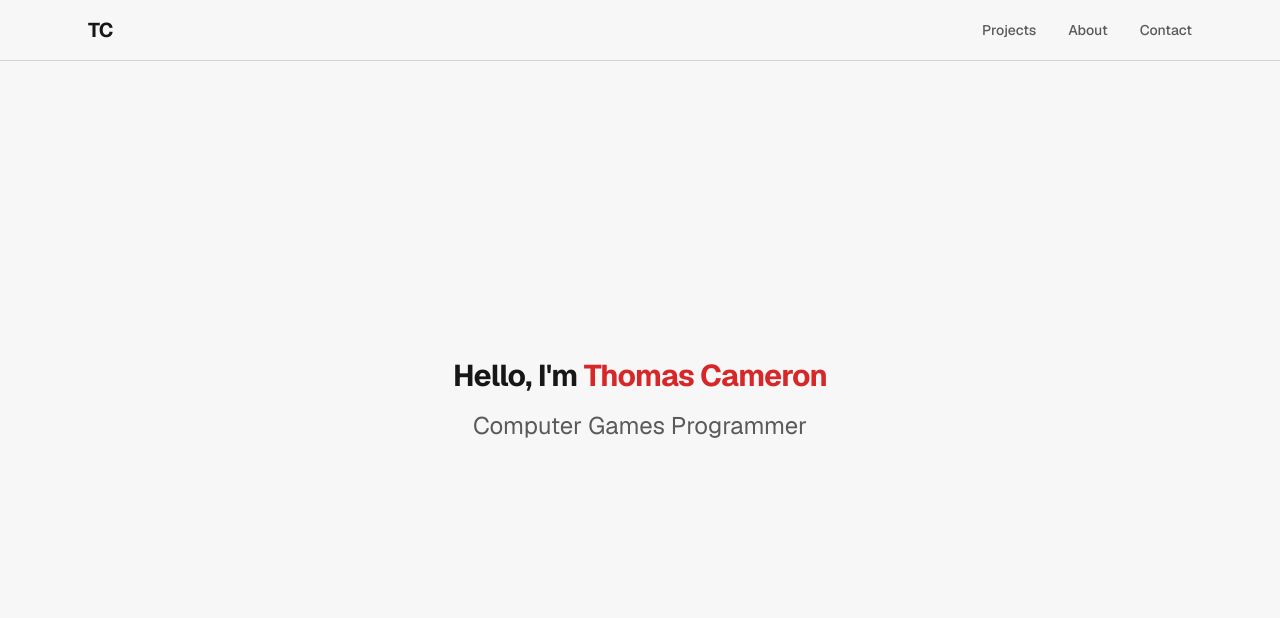
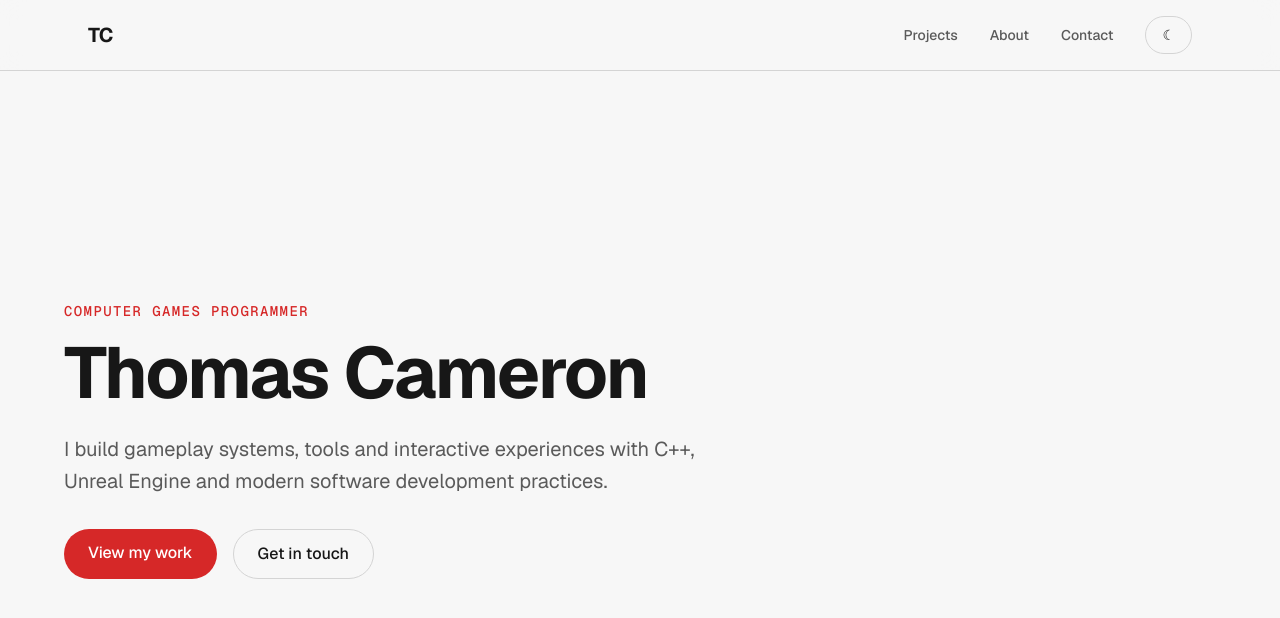
Before and after one commit to tjaec/games-portfolio, a Next.js app: page / in a window 1280 px wide. Shown: the top 618 px of the page. Built offline with nearby package versions, Linux system fonts and the light colour scheme.

Commit message:
feat: add persistent theme toggle

```diff
--- a/src/app/globals.css
+++ b/src/app/globals.css
@@ -1,4 +1,6 @@
 @import "tailwindcss";
+
+@custom-variant dark (&:where(.dark, .dark *));
 
 :root {
   --background: #f7f7f7;
--- a/src/app/layout.tsx
+++ b/src/app/layout.tsx
@@ -22,7 +22,23 @@ export default function RootLayout({ children }: LayoutProps<"/">) {
     <html
       lang="en"
       className={`${geistSans.variable} ${geistMono.variable} h-full antialiased`}
+      suppressHydrationWarning
     >
+      <head>
+        <script
+          dangerouslySetInnerHTML={{
+            __html: `
+              (function () {
+                const theme = localStorage.getItem("theme");
+
+                if (theme === "dark") {
+                  document.documentElement.classList.add("dark");
+                }
+              })();
+            `,
+          }}
+        />
+      </head>
       <body className="min-h-full flex flex-col">{children}</body>
     </html>
   );
--- a/src/app/page.tsx
+++ b/src/app/page.tsx
@@ -8,6 +8,7 @@ export default function Home() {
       <Hero
         name="Thomas Cameron"
         role="Computer Games Programmer"
+        description="I build gameplay systems, tools and interactive experiences with C++, Unreal Engine and modern software development practices."
       />
     </main>
   );
--- a/src/components/home/Hero.tsx
+++ b/src/components/home/Hero.tsx
@@ -1,19 +1,41 @@
 type HeroProps = {
     name: string;
     role: string;
-}
+    description: string;
+};
 
 
-export default function Hero({ name, role }: HeroProps) {
+export default function Hero({ name, role, description }: HeroProps) {
   return (
-    <section className="flex min-h-screen flex-col items-center justify-center bg-background px-6 text-center text-foreground">
-      <h1 className="text-3xl font-bold tracking-tight">
-        Hello, I'm <span className="text-accent">{name}</span>
-      </h1>
+    <section className="flex min-h-screen items-center px-6 pt-20">
+      <div className="mx-auto w-full max-w-6xl">
+        <p className="mb-4 font-mono text-sm font-medium uppercase tracking-widest text-accent">
+          {role}
+        </p>
 
-      <p className="mt-4 text-2xl text-foreground/70">
-        {role}
-      </p>
+        <h1 className="max-w-4xl text-5xl font-bold tracking-tight text-foreground sm:text-6xl md:text-7xl">
+          {name}
+        </h1>
+
+        <p className="mt-6 max-w-2xl text-lg leading-8 text-foreground/70 sm:text-xl">
+          {description}
+        </p>
+
+        <div className="mt-8 flex flex-wrap gap-4">
+          <a
+          href="#projects"
+          className="rounded-full bg-accent px-6 py-3 font-medium text-white transition-colors hover:bg-accent-hover"
+          >
+            View my work
+          </a>
+
+          <a
+            href="#contact"
+            className="rounded-full border border-border px-6 py-3 font-medium text-foreground transition-colors hover:border-accent hover:text-accent">
+            Get in touch
+          </a>
+        </div>
+      </div>
     </section>
   );
 }
--- a/src/components/layout/Navbar.tsx
+++ b/src/components/layout/Navbar.tsx
@@ -1,4 +1,5 @@
 import Link from "next/link";
+import ThemeToggle from "./ThemeToggle";
 
 export default function Navbar() {
     return (
@@ -32,6 +33,8 @@ export default function Navbar() {
                     >
                         Contact
                     </Link>
+
+                    <ThemeToggle />
                 </div>
             </nav>
         </header>
--- /dev/null
+++ b/src/components/layout/ThemeToggle.tsx
@@ -0,0 +1,52 @@
+"use client";
+
+// import { useEffect, useState } from "react";
+
+export default function ThemeToggle() {
+    // const [isDark,setIsDark]=useState(false);
+
+    // useEffect(() => {
+    //     const savedTheme = localStorage.getItem("theme");
+
+    //     if(savedTheme === "dark") {
+    //         setIsDark(true);
+    //     }
+    // }, []);
+
+    function toggleTheme() {
+
+        const isDark = document.documentElement.classList.toggle("dark");
+
+        localStorage.setItem("theme", isDark ? "dark" : "light");
+
+    }
+
+    //     const newIsDark = !isDark;
+
+    //     setIsDark(newIsDark);
+
+    //     if(newIsDark) {
+    //         document.documentElement.classList.add("dark");
+    //         localStorage.setItem("theme", "dark");
+    //     } else {
+    //         document.documentElement.classList.remove("dark");
+    //         localStorage.setItem("theme", "light");
+    //     }
+    // }
+
+    return (
+        <button
+            onClick={toggleTheme}
+            aria-label="Toggle colour theme"
+            className="rounded-full border border-border px-4 py-2 text-sm transition-colors hover:border-accent hover:text-accent"
+        >
+            <span className="dark:hidden" aria-hidden="true">
+                ☾
+            </span>
+
+            <span className="hidden dark:inline" aria-hidden="true">
+                ☀
+            </span>
+        </button>
+    );
+}
```
